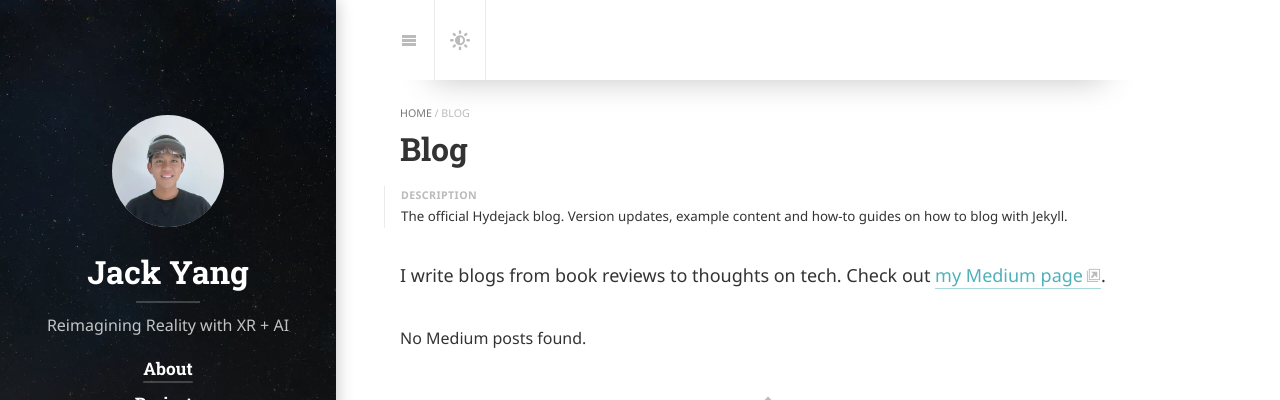
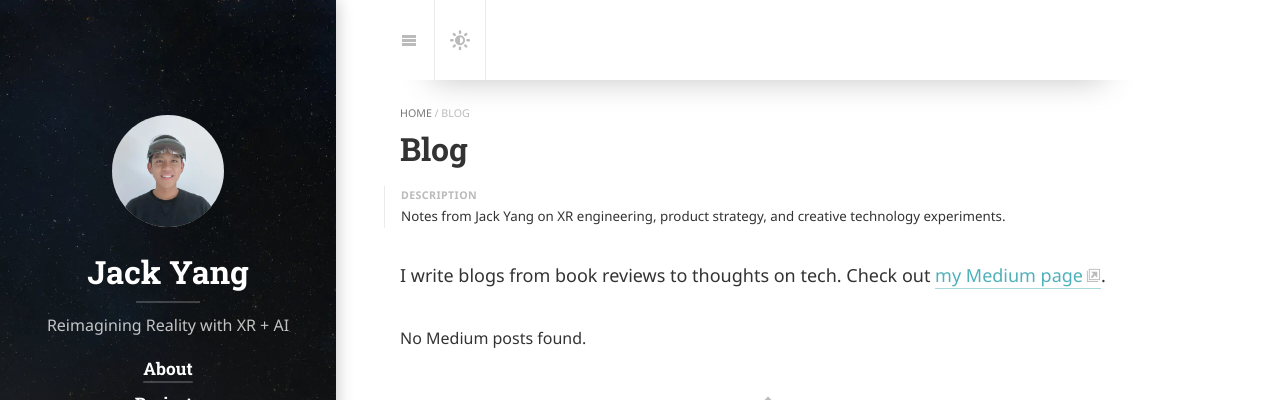
Before and after one commit to jackyangzzh/jackyang.io, a Jekyll site: the page built from blog/index.html, in a window 1280 px wide. Shown: the top 400 px of the page. Built offline with Jekyll 4.4.1, drawn with Linux system fonts in a browser that asks for light colours; cached includes are drawn as plain includes; nearby versions of some CDN libraries; some web fonts are replaced; library files that are not in the unit come from our copies; the list of posts is cut into pages by our own code; some of the changed lines change nothing that is shown.

Commit message:
Fix blog issue

```diff
--- a/_plugins/jekyll-display-medium-posts-json.rb
+++ b/_plugins/jekyll-display-medium-posts-json.rb
@@ -15,9 +15,17 @@
       end
 
       feed_url = "https://api.rss2json.com/v1/api.json?rss_url=https://medium.com/feed/@#{username}"
-      raw       = Net::HTTP.get(URI(feed_url))
-      json      = JSON.parse(raw)
-      items     = json["items"] || []
+      uri = URI(feed_url)
+
+      http = Net::HTTP.new(uri.host, uri.port)
+      http.use_ssl = true
+      http.verify_mode = OpenSSL::SSL::VERIFY_NONE  # Skip SSL verification for this API
+
+      request = Net::HTTP::Get.new(uri.request_uri)
+      response = http.request(request)
+
+      json = JSON.parse(response.body)
+      items = json["items"] || []
 
       Jekyll.logger.info  "MediumPosts:", "got #{items.size} items"
 
--- a/blog/index.html
+++ b/blog/index.html
@@ -2,9 +2,17 @@
 layout: blog
 title: Blog
 description: >
-  The official Hydejack blog. Version updates, example content and how-to guides on how to blog with Jekyll.
+  Notes from Jack Yang on XR engineering, product strategy, and creative technology
+  experiments.
 last_modified_at: 2018-08-03
 no_link_title: false
 no_excerpt: false
 hide_image: false
 ---
+
+Welcome to the thinking-out-loud corner of the site. I use this space to capture what
+I'm learning about spatial computing, AI-assisted creation, and the craft of shipping
+collaborative tools.
+
+Scroll down for the latest essays, or jump over to [Medium](https://jackyangzzh.medium.com/){:target="_blank" rel="noopener noreferrer"}
+for deep archives and talk recaps.
```
Also changed, not shown: Gemfile.lock, 1 other file.
